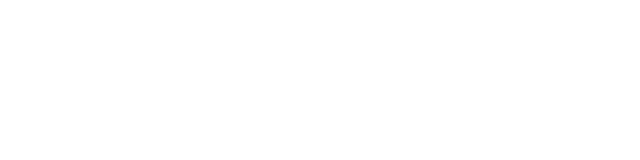
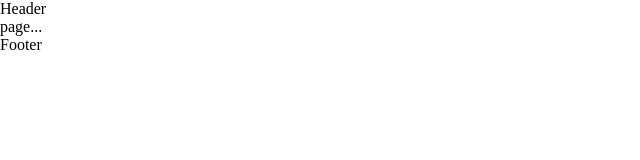
Before and after one commit to kimgunho/m1, a React (Create React App) app: page / in a window 1280 px wide. Shown: the top 160 px of the page, without its empty margins (0-640 px from the left). Built offline with nearby package versions, Linux system fonts and the light colour scheme.

Commit message:
메인화면 라우터 연결 및 기본레이아웃 Outlet 생성

```diff
--- a/src/App.js
+++ b/src/App.js
@@ -1,5 +1,19 @@
+import { BrowserRouter, Routes, Route } from 'react-router-dom';
+
+import Layout from 'components/global/Layout';
+
+import Main from 'pages/main';
+
 function App() {
-  return <div className="App"></div>;
+  return (
+    <BrowserRouter>
+      <Routes>
+        <Route element={<Layout />}>
+          <Route path="/" element={<Main />} />
+        </Route>
+      </Routes>
+    </BrowserRouter>
+  );
 }
 
 export default App;
--- /dev/null
+++ b/src/components/global/Footer.jsx
@@ -0,0 +1,11 @@
+import classNames from 'classnames/bind';
+
+import styles from './Footer.module.scss';
+
+const cx = classNames.bind(styles);
+
+const Footer = () => {
+  return <footer className={cx('container')}>Footer</footer>;
+};
+
+export default Footer;
--- /dev/null
+++ b/src/components/global/Footer.module.scss
@@ -0,0 +1,5 @@
+@import 'styles/common.scss';
+
+.container {
+  //
+}
--- /dev/null
+++ b/src/components/global/Header.jsx
@@ -0,0 +1,11 @@
+import classNames from 'classnames/bind';
+
+import styles from './Header.module.scss';
+
+const cx = classNames.bind(styles);
+
+const Header = () => {
+  return <header className={cx('container')}>Header</header>;
+};
+
+export default Header;
--- /dev/null
+++ b/src/components/global/Header.module.scss
@@ -0,0 +1,5 @@
+@import 'styles/common.scss';
+
+.container {
+  //
+}
--- /dev/null
+++ b/src/components/global/Layout.jsx
@@ -0,0 +1,18 @@
+import { Outlet } from 'react-router-dom';
+
+import Header from './Header';
+import Footer from './Footer';
+
+const Layout = () => {
+  return (
+    <>
+      <Header />
+      <main>
+        <Outlet />
+      </main>
+      <Footer />
+    </>
+  );
+};
+
+export default Layout;
--- /dev/null
+++ b/src/pages/main/index.jsx
@@ -0,0 +1,11 @@
+import classNames from 'classnames/bind';
+
+import styles from './index.module.scss';
+
+const cx = classNames.bind(styles);
+
+const Page = () => {
+  return <div className={cx('container')}>page...</div>;
+};
+
+export default Page;
--- /dev/null
+++ b/src/pages/main/index.module.scss
@@ -0,0 +1,5 @@
+@import 'styles/common.scss';
+
+.container {
+  //
+}
```
